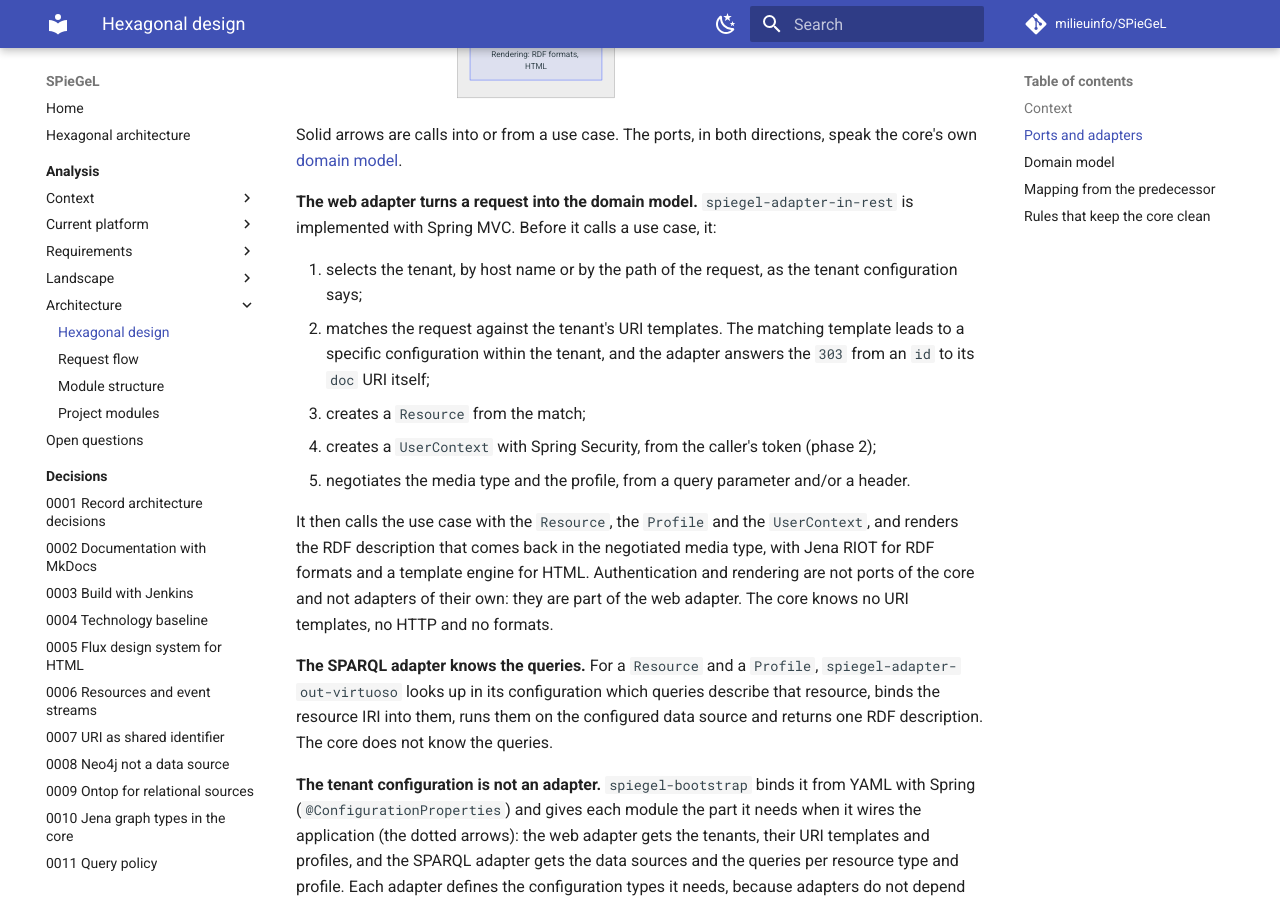
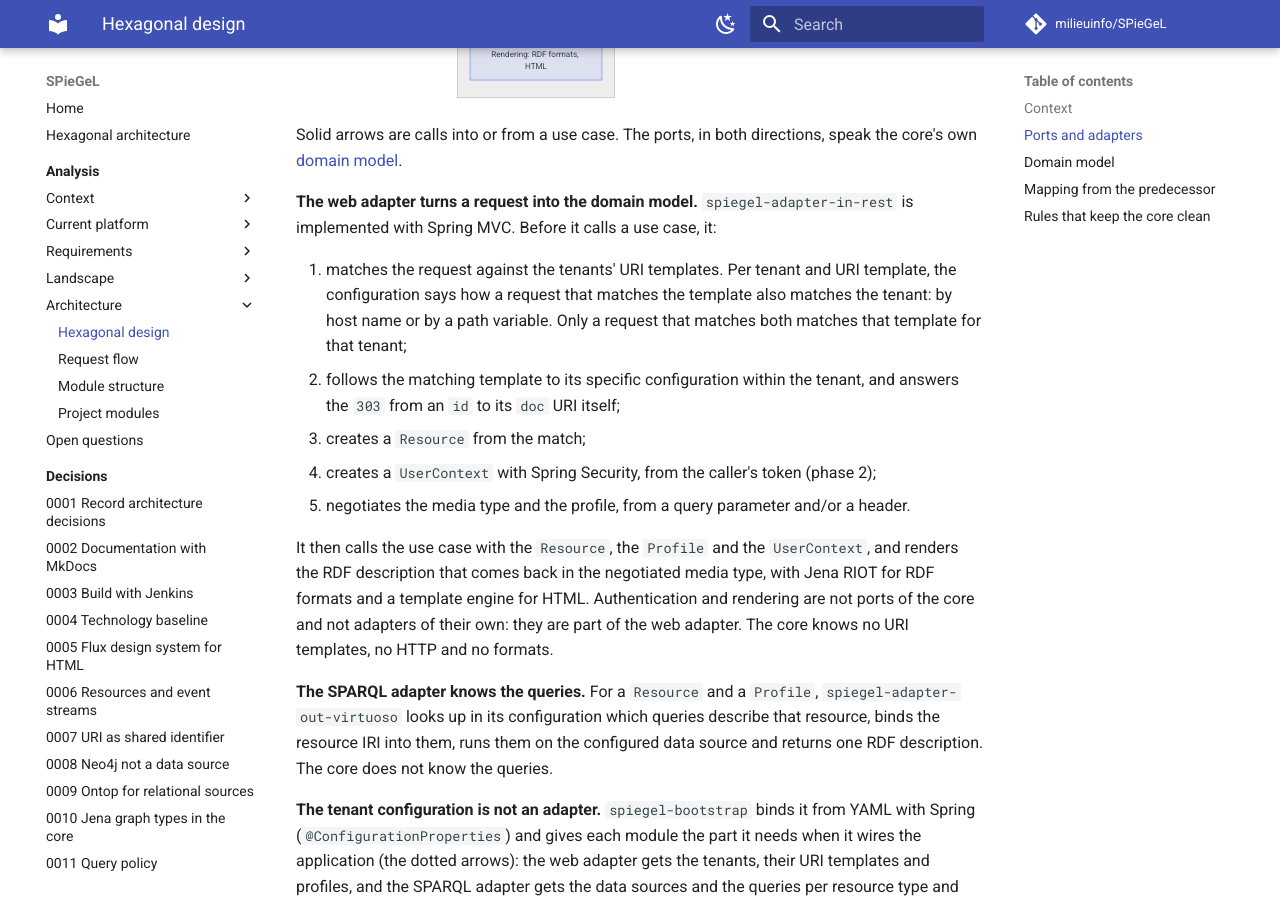
Before and after one commit to milieuinfo/SPieGeL, an MkDocs documentation site: the page built from docs/analysis/05-architecture/hexagonal-design.md, in a window 1280 px wide and 900 px high, scrolled down 1595 px. Built offline with MkDocs 1.6.1 and Material for MkDocs 9.7.7, drawn with Linux system fonts in a browser that asks for light colours; comment, search, counter and statistics services are not loaded; some of the changed text lies outside the part shown.

Commit message:
docs: support one or several tenants per deployment, matched per URI template
Whether production runs one deployment for all domains or one per domain
stays open (open question 1); the design supports both with the same
artefact and configuration.

A request belongs to a tenant through one of its URI templates: per tenant
and URI template the configuration says whether the request also matches
the tenant by host name or by a path variable.

- Reword FR-MT-01, open question 1, the scope and the README.
- Align the web adapter steps, the request flow and ADR 0028.

Co-Authored-By: Claude Opus 5.5 <noreply@anthropic.com>

```diff
--- a/docs/analysis/05-architecture/hexagonal-design.md
+++ b/docs/analysis/05-architecture/hexagonal-design.md
@@ -71,8 +71,8 @@ Solid arrows are calls into or from a use case. The ports, in both directions, s
 
 **The web adapter turns a request into the domain model.** `spiegel-adapter-in-rest` is implemented with Spring MVC. Before it calls a use case, it:
 
-1. selects the tenant, by host name or by the path of the request, as the tenant configuration says;
-2. matches the request against the tenant's URI templates. The matching template leads to a specific configuration within the tenant, and the adapter answers the `303` from an `id` to its `doc` URI itself;
+1. matches the request against the tenants' URI templates. Per tenant and URI template, the configuration says how a request that matches the template also matches the tenant: by host name or by a path variable. Only a request that matches both matches that template for that tenant;
+2. follows the matching template to its specific configuration within the tenant, and answers the `303` from an `id` to its `doc` URI itself;
 3. creates a `Resource` from the match;
 4. creates a `UserContext` with Spring Security, from the caller's token (phase 2);
 5. negotiates the media type and the profile, from a query parameter and/or a header.
@@ -122,7 +122,7 @@ Outbound ports:
 |---|---|---|
 | Java accessor | Adapter (inbound or outbound) | Usually a direct translation |
 | Scripts for `/doc`, `/ns`, `/sparql` and search | Use cases in the core | Currently mix caching, security and domain logic; to be separated |
-| Routes generated at runtime per domain | URI templates in the web adapter, with the tenant selected by host name or path | No per-domain code |
+| Routes generated at runtime per domain | URI templates in the web adapter, with the tenant matched by host name or by a path variable, per template | No per-domain code |
 | XML query catalogue and query templates | Queries per resource type and profile, in the configuration of the SPARQL adapter | The most hidden business logic of the predecessor. Now configured and tested |
 | RDF serialisation | Web adapter (`spiegel-adapter-in-rest`, Jena RIOT) | — |
 | XSLT HTML rendering | Web adapter (`spiegel-adapter-in-rest`) | Template engine to be decided |
```
Also changed, not shown: README.md (+1 -1 lines), docs/adr/0028-tenant-configuration-in-yaml.md (+1 -1 lines), docs/analysis/01-context/scope.md (+2 -2 lines), docs/analysis/03-requirements/functional.md (+1 -1 lines), docs/analysis/05-architecture/request-flow.md (+2 -2 lines), docs/analysis/06-open-questions.md (+1 -1 lines).
